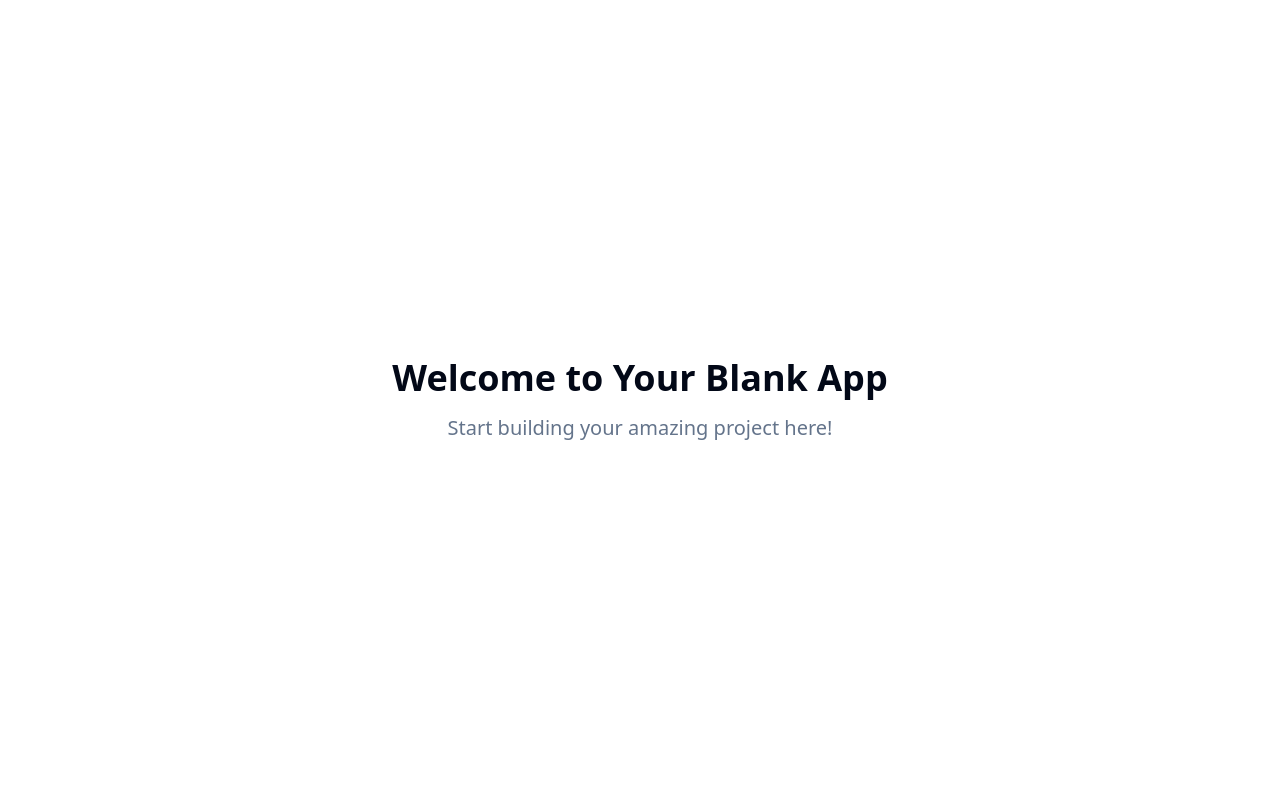
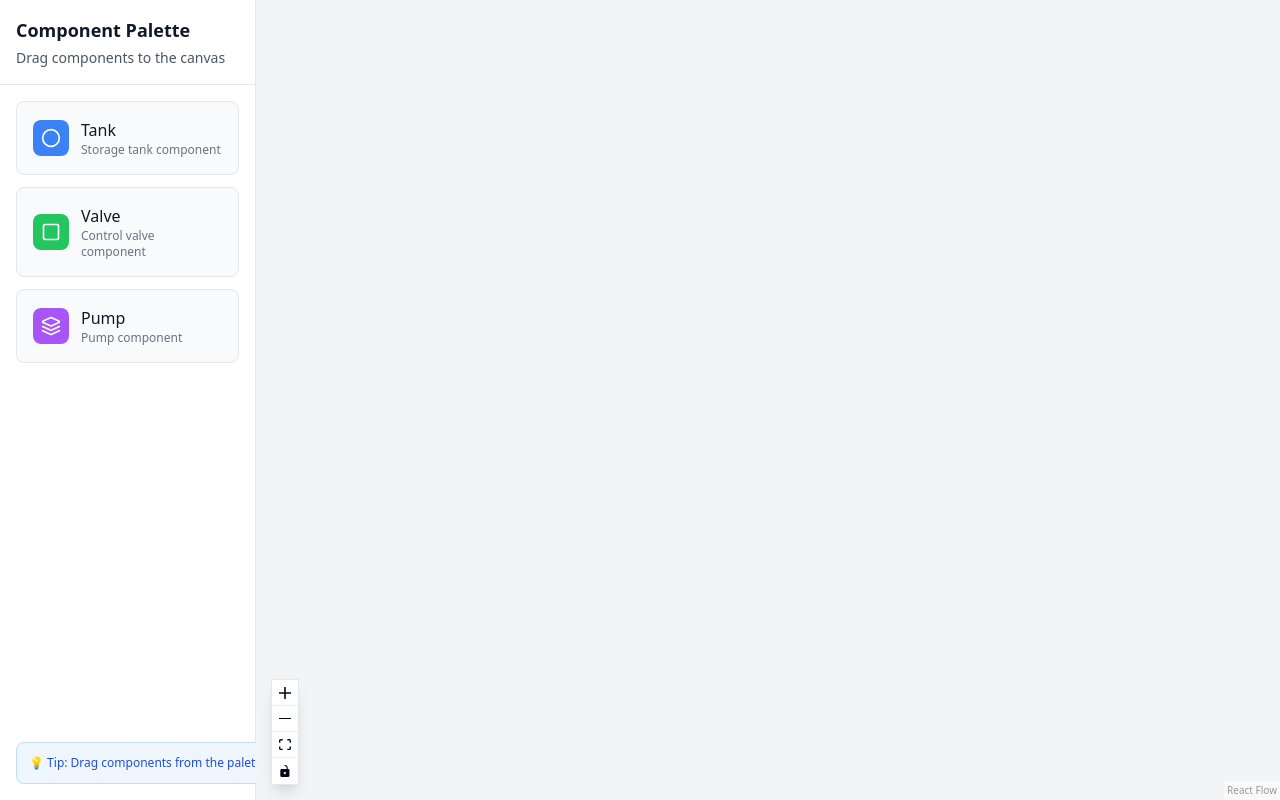
Before and after one commit to OnSpec-Dev-Team/diagramly, a React (Vite) app: page / in a window 1280 px wide. Built offline with nearby package versions, Linux system fonts and the light colour scheme.

Commit message:
feat: Implement React Flow app with components
- Add React Flow app with a sidebar for draggable components.
- Implement drag-and-drop functionality to create nodes.
- Enable pan and zoom on the canvas.
- Ensure unique node IDs and initial positioning.

```diff
--- a/package.json
+++ b/package.json
@@ -40,6 +40,7 @@
     "@radix-ui/react-toggle-group": "^1.1.0",
     "@radix-ui/react-tooltip": "^1.1.4",
     "@tanstack/react-query": "^5.56.2",
+    "@xyflow/react": "^12.6.4",
     "class-variance-authority": "^0.7.1",
     "clsx": "^2.1.1",
     "cmdk": "^1.0.0",
--- /dev/null
+++ b/src/components/FlowCanvas.tsx
@@ -0,0 +1,99 @@
+
+import React, { useCallback, useRef, useState } from 'react';
+import {
+  ReactFlow,
+  Controls,
+  Background,
+  useNodesState,
+  useEdgesState,
+  addEdge,
+  Connection,
+  Node,
+  Edge,
+  ReactFlowProvider,
+} from '@xyflow/react';
+import '@xyflow/react/dist/style.css';
+import { TankNode } from './nodes/TankNode';
+import { ValveNode } from './nodes/ValveNode';
+import { PumpNode } from './nodes/PumpNode';
+import { Sidebar } from './Sidebar';
+
+const nodeTypes = {
+  tank: TankNode,
+  valve: ValveNode,
+  pump: PumpNode,
+};
+
+const initialNodes: Node[] = [];
+const initialEdges: Edge[] = [];
+
+let nodeId = 0;
+const getNodeId = () => `node_${nodeId++}`;
+
+export function FlowCanvas() {
+  const reactFlowWrapper = useRef<HTMLDivElement>(null);
+  const [nodes, setNodes, onNodesChange] = useNodesState(initialNodes);
+  const [edges, setEdges, onEdgesChange] = useEdgesState(initialEdges);
+  const [reactFlowInstance, setReactFlowInstance] = useState<any>(null);
+
+  const onConnect = useCallback(
+    (params: Connection) => setEdges((eds) => addEdge(params, eds)),
+    [setEdges]
+  );
+
+  const onDragOver = useCallback((event: React.DragEvent) => {
+    event.preventDefault();
+    event.dataTransfer.dropEffect = 'move';
+  }, []);
+
+  const onDrop = useCallback(
+    (event: React.DragEvent) => {
+      event.preventDefault();
+
+      const type = event.dataTransfer.getData('application/reactflow');
+
+      if (typeof type === 'undefined' || !type) {
+        return;
+      }
+
+      const position = reactFlowInstance?.screenToFlowPosition({
+        x: event.clientX,
+        y: event.clientY,
+      });
+
+      const newNode: Node = {
+        id: getNodeId(),
+        type,
+        position,
+        data: { label: `${type.charAt(0).toUpperCase() + type.slice(1)}` },
+      };
+
+      setNodes((nds) => nds.concat(newNode));
+    },
+    [reactFlowInstance, setNodes]
+  );
+
+  return (
+    <div className="flex h-screen bg-gray-50">
+      <Sidebar />
+      <div className="flex-1" ref={reactFlowWrapper}>
+        <ReactFlow
+          nodes={nodes}
+          edges={edges}
+          onNodesChange={onNodesChange}
+          onEdgesChange={onEdgesChange}
+          onConnect={onConnect}
+          onInit={setReactFlowInstance}
+          onDrop={onDrop}
+          onDragOver={onDragOver}
+          nodeTypes={nodeTypes}
+          fitView
+          className="bg-gray-100"
+        >
+          <Controls className="bg-white shadow-lg border border-gray-200" />
+          <Background color="#e5e7eb" gap={20} />
+        </ReactFlow>
+      </div>
+    </div>
+  );
+}
--- /dev/null
+++ b/src/components/Sidebar.tsx
@@ -0,0 +1,75 @@
+
+import React from 'react';
+import { Layers, Circle, Square } from 'lucide-react';
+
+const components = [
+  {
+    type: 'tank',
+    label: 'Tank',
+    icon: Circle,
+    description: 'Storage tank component',
+    color: 'bg-blue-500',
+  },
+  {
+    type: 'valve',
+    label: 'Valve',
+    icon: Square,
+    description: 'Control valve component',
+    color: 'bg-green-500',
+  },
+  {
+    type: 'pump',
+    label: 'Pump',
+    icon: Layers,
+    description: 'Pump component',
+    color: 'bg-purple-500',
+  },
+];
+
+export function Sidebar() {
+  const onDragStart = (event: React.DragEvent, nodeType: string) => {
+    event.dataTransfer.setData('application/reactflow', nodeType);
+    event.dataTransfer.effectAllowed = 'move';
+  };
+
+  return (
+    <div className="w-64 bg-white border-r border-gray-200 shadow-sm">
+      <div className="p-4 border-b border-gray-200">
+        <h2 className="text-lg font-semibold text-gray-900">Component Palette</h2>
+        <p className="text-sm text-gray-600 mt-1">Drag components to the canvas</p>
+      </div>
+
+      <div className="p-4 space-y-3">
+        {components.map((component) => {
+          const IconComponent = component.icon;
+          return (
+            <div
+              key={component.type}
+              className="group cursor-grab active:cursor-grabbing bg-gray-50 hover:bg-gray-100 border border-gray-200 rounded-lg p-4 transition-all duration-200 hover:shadow-md"
+              onDragStart={(event) => onDragStart(event, component.type)}
+              draggable
+            >
+              <div className="flex items-center space-x-3">
+                <div className={`p-2 rounded-lg ${component.color} text-white group-hover:scale-110 transition-transform duration-200`}>
+                  <IconComponent size={20} />
+                </div>
+                <div className="flex-1">
+                  <h3 className="font-medium text-gray-900">{component.label}</h3>
+                  <p className="text-xs text-gray-500">{component.description}</p>
+                </div>
+              </div>
+            </div>
+          );
+        })}
+      </div>
+
+      <div className="absolute bottom-4 left-4 right-4">
+        <div className="bg-blue-50 border border-blue-200 rounded-lg p-3">
+          <p className="text-xs text-blue-700">
+            💡 Tip: Drag components from the palette to create nodes on the canvas. Use mouse wheel to zoom and drag to pan.
+          </p>
+        </div>
+      </div>
+    </div>
+  );
+}
--- /dev/null
+++ b/src/components/nodes/PumpNode.tsx
@@ -0,0 +1,34 @@
+
+import React, { memo } from 'react';
+import { Handle, Position } from '@xyflow/react';
+import { Layers } from 'lucide-react';
+
+export const PumpNode = memo(({ data }: { data: { label: string } }) => {
+  return (
+    <div className="bg-white border-2 border-purple-300 rounded-lg shadow-lg min-w-[120px] hover:shadow-xl transition-shadow duration-200">
+      <Handle
+        type="target"
+        position={Position.Left}
+        className="w-3 h-3 bg-purple-500 border-2 border-white"
+      />
+
+      <div className="p-4 text-center">
+        <div className="flex justify-center mb-2">
+          <div className="p-2 bg-purple-100 rounded-full">
+            <Layers className="w-6 h-6 text-purple-600" />
+          </div>
+        </div>
+        <div className="text-sm font-medium text-gray-700">{data.label}</div>
+        <div className="text-xs text-gray-500 mt-1">Pump Unit</div>
+      </div>
+
+      <Handle
+        type="source"
+        position={Position.Right}
+        className="w-3 h-3 bg-purple-500 border-2 border-white"
+      />
+    </div>
+  );
+});
+
+PumpNode.displayName = 'PumpNode';
--- /dev/null
+++ b/src/components/nodes/TankNode.tsx
@@ -0,0 +1,34 @@
+
+import React, { memo } from 'react';
+import { Handle, Position } from '@xyflow/react';
+import { Circle } from 'lucide-react';
+
+export const TankNode = memo(({ data }: { data: { label: string } }) => {
+  return (
+    <div className="bg-white border-2 border-blue-300 rounded-lg shadow-lg min-w-[120px] hover:shadow-xl transition-shadow duration-200">
+      <Handle
+        type="target"
+        position={Position.Top}
+        className="w-3 h-3 bg-blue-500 border-2 border-white"
+      />
+
+      <div className="p-4 text-center">
+        <div className="flex justify-center mb-2">
+          <div className="p-2 bg-blue-100 rounded-full">
+            <Circle className="w-6 h-6 text-blue-600" />
+          </div>
+        </div>
+        <div className="text-sm font-medium text-gray-700">{data.label}</div>
+        <div className="text-xs text-gray-500 mt-1">Storage Tank</div>
+      </div>
+
+      <Handle
+        type="source"
+        position={Position.Bottom}
+        className="w-3 h-3 bg-blue-500 border-2 border-white"
+      />
+    </div>
+  );
+});
+
+TankNode.displayName = 'TankNode';
--- /dev/null
+++ b/src/components/nodes/ValveNode.tsx
@@ -0,0 +1,34 @@
+
+import React, { memo } from 'react';
+import { Handle, Position } from '@xyflow/react';
+import { Square } from 'lucide-react';
+
+export const ValveNode = memo(({ data }: { data: { label: string } }) => {
+  return (
+    <div className="bg-white border-2 border-green-300 rounded-lg shadow-lg min-w-[120px] hover:shadow-xl transition-shadow duration-200">
+      <Handle
+        type="target"
+        position={Position.Left}
+        className="w-3 h-3 bg-green-500 border-2 border-white"
+      />
+
+      <div className="p-4 text-center">
+        <div className="flex justify-center mb-2">
+          <div className="p-2 bg-green-100 rounded-full">
+            <Square className="w-6 h-6 text-green-600" />
+          </div>
+        </div>
+        <div className="text-sm font-medium text-gray-700">{data.label}</div>
+        <div className="text-xs text-gray-500 mt-1">Control Valve</div>
+      </div>
+
+      <Handle
+        type="source"
+        position={Position.Right}
+        className="w-3 h-3 bg-green-500 border-2 border-white"
+      />
+    </div>
+  );
+});
+
+ValveNode.displayName = 'ValveNode';
--- a/src/pages/Index.tsx
+++ b/src/pages/Index.tsx
@@ -1,12 +1,14 @@
-// Update this page (the content is just a fallback if you fail to update the page)
+
+import React from 'react';
+import { ReactFlowProvider } from '@xyflow/react';
+import { FlowCanvas } from '../components/FlowCanvas';
 
 const Index = () => {
   return (
-    <div className="min-h-screen flex items-center justify-center bg-background">
-      <div className="text-center">
-        <h1 className="text-4xl font-bold mb-4">Welcome to Your Blank App</h1>
-        <p className="text-xl text-muted-foreground">Start building your amazing project here!</p>
-      </div>
+    <div className="h-screen w-full bg-gray-50">
+      <ReactFlowProvider>
+        <FlowCanvas />
+      </ReactFlowProvider>
     </div>
   );
 };
```
Also changed, not shown: 1 other file (tests, documents, lock files or other folders).
